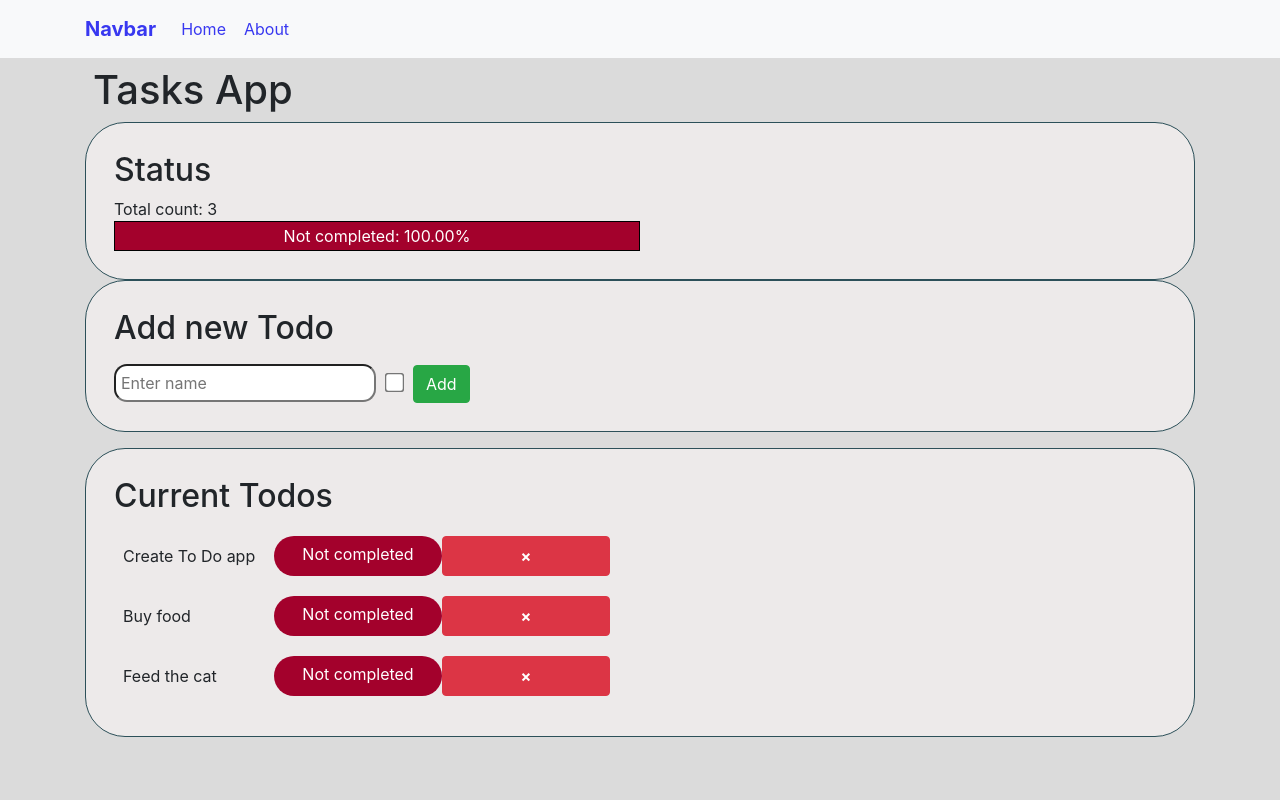
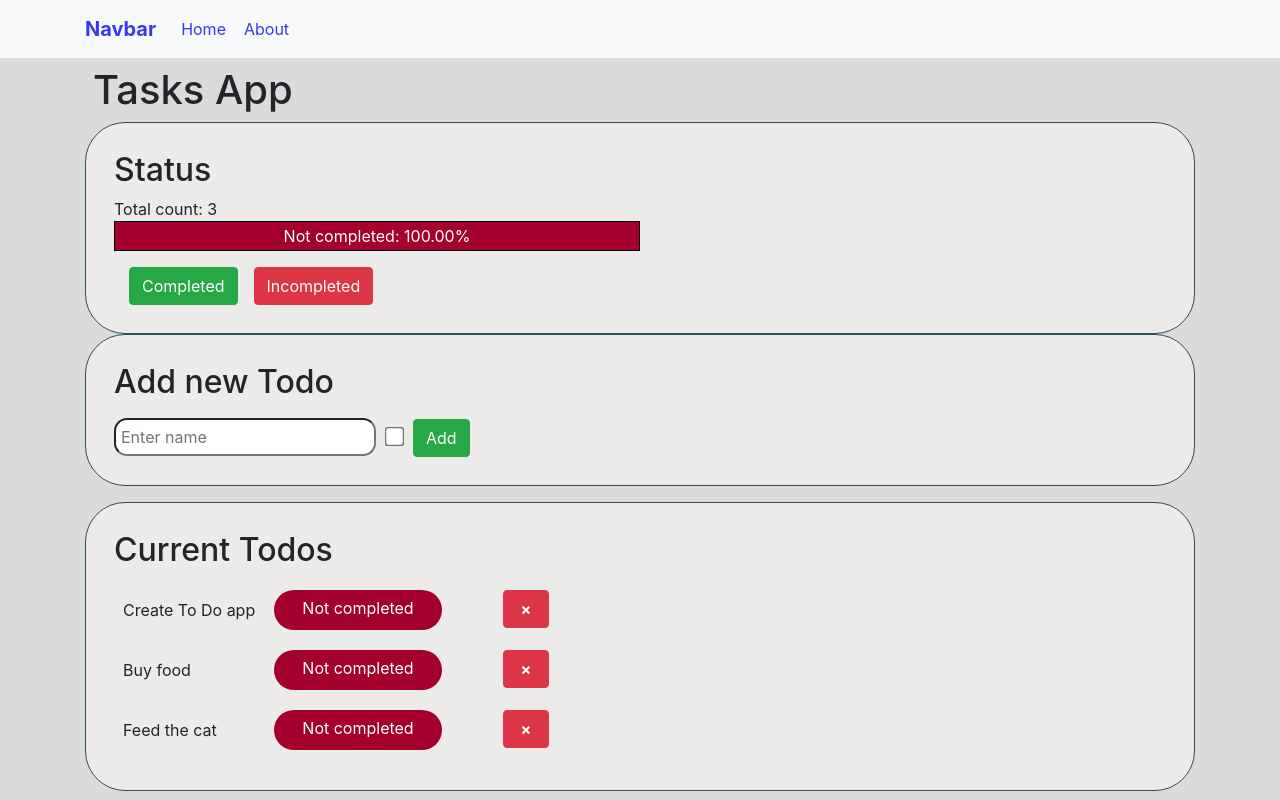
Before and after one commit to MartinKamenov/React-ToDoApp, a React (Create React App) app: page / in a window 1280 px wide. Built offline with nearby package versions, Linux system fonts and the light colour scheme.

Commit message:
Added status changer for completed and incompleted todos

```diff
--- a/src/components/todos/css/todos.css
+++ b/src/components/todos/css/todos.css
@@ -75,6 +75,8 @@ span.incompleted-percenteger {
 }
 
 .delete-btn {
+    margin: auto;
+    width: 33%;
     line-height: 100%;
     font-weight: bold !important;
 }
--- a/src/components/todos/todo.jsx
+++ b/src/components/todos/todo.jsx
@@ -7,9 +7,11 @@ const Todo = (props) => {
                 {props.todo.name}
             </span>
             {props.children}
-            <button className="delete-btn btn btn-danger col-md-4"
-                onClick={() => props.onDelete(props.id)}>&times;
-            </button>
+            <div className="col-md-4" style={{textAlign: 'center'}}>
+                <button className="delete-btn btn btn-danger"
+                    onClick={() => props.onDelete(props.id)}>&times;
+                </button>
+            </div>
         </div>
      );
 }
--- a/src/components/todos/todoStatus.jsx
+++ b/src/components/todos/todoStatus.jsx
@@ -17,6 +17,10 @@ const TodoStatus = (props) => {
                     </span>
                 </div>
             </div>
+            <div className="col-md-6" style={{ textAlignment: 'center'}}>
+                <button onClick={props.onCompleteAll} className="m-2 btn btn-success">Completed</button>
+                <button onClick={props.onIncompleteAll} className="m-2 btn btn-danger">Incompleted</button>
+            </div>
         </div>
     );
 }
--- a/src/components/todos/todos.jsx
+++ b/src/components/todos/todos.jsx
@@ -68,6 +68,18 @@ class ToDos extends Component {
         });
     }
 
+    handleCompleteAll = () => {
+        const todos = this.state.todos;
+        todos.forEach(t => t.completed=true);
+        this.setState({todos});
+    }
+
+    handleIncompleteAll = () => {
+        const todos = this.state.todos;
+        todos.forEach(t => t.completed=false);
+        this.setState({ todos });
+    }
+
     getCompletedPercent() {
         const todos = this.state.todos;
         const completedTodos = todos.filter(t => t.completed).length;
@@ -90,7 +102,10 @@ class ToDos extends Component {
         return (
             <div className="container">
                 <h1 className="m-2 header">Tasks App</h1>
-                <TodoStatus totalCount={this.state.todos.length}
+                <TodoStatus
+                    onCompleteAll={this.handleCompleteAll}
+                    onIncompleteAll={this.handleIncompleteAll}
+                    totalCount={this.state.todos.length}
                     completedPercent={this.getCompletedPercent()}
                     notCompletedPercent={this.getIncompletedPercent()}/>
                 <AddToDo onAdd={this.handleAdd}
```
